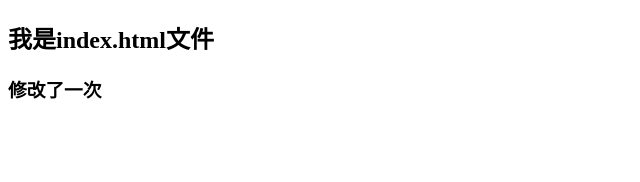
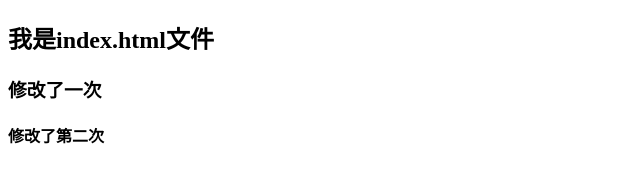
Before and after one commit to a1755475927/git-demo, a plain HTML site: page index.html in a window 1280 px wide. Shown: the whole page, without its empty margins (0-640 px from the left). Drawn offline with Linux system fonts and the light colour scheme.

Commit message:
程序员A第三次提交

```diff
--- a/index.html
+++ b/index.html
@@ -9,5 +9,6 @@
 
     <h2>我是index.html文件</h2>
     <h3>修改了一次</h3>
+    <h4>修改了第二次</h4>
 </body>
 </html>
```
